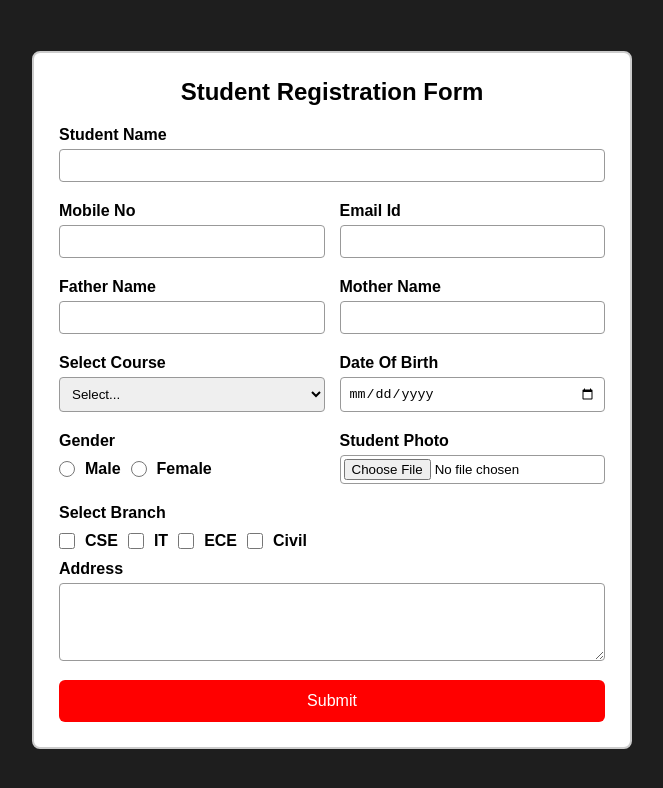
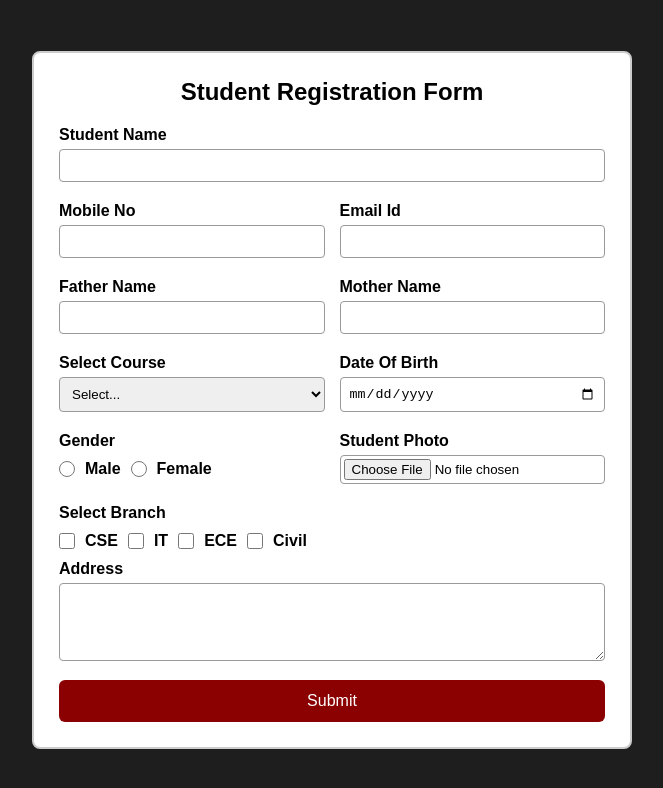
Before and after one commit to syed-muhammad-abdullah264/React-Assignments, a React (Create React App) app: page / in a window 1280 px wide. In both pictures the pointer is over the button "Submit". Shown: the top 788 px of the page, without its empty margins (308-971 px from the left). Built offline with nearby package versions, Linux system fonts and the light colour scheme.

Commit message:
hover change

```diff
--- a/src/components/form/index.css
+++ b/src/components/form/index.css
@@ -75,6 +75,10 @@ textarea {
   cursor: pointer;
 }
 
+.submit-btn:hover {
+  background: darkred;
+}
+
 input[type="file"] {
   padding: 3px;
 }
```
